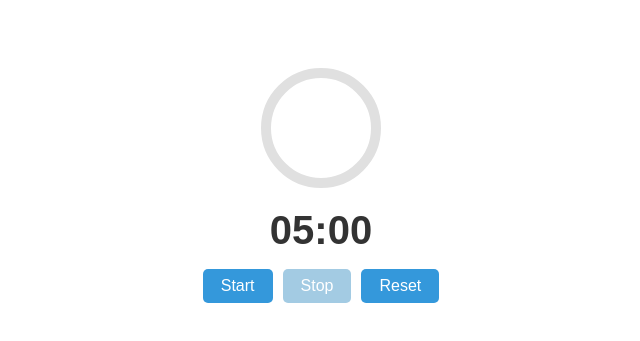
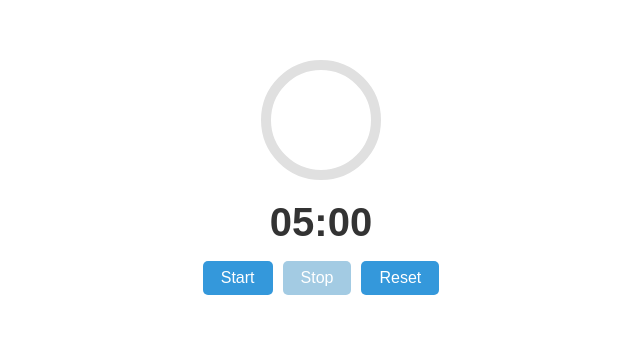
Before and after one commit to MajesticScroot/5-minute-timer, a plain HTML site: page index.html in a window 1280 px wide. Shown: the part 223-564 px from the top of the page, without its empty margins (319-959 px from the left). Drawn offline with Linux system fonts and the light colour scheme.

Commit message:
Update index.html

```diff
--- a/index.html
+++ b/index.html
@@ -4,6 +4,12 @@
   <meta charset="UTF-8">
   <title>5-Minute Timer with Progress Ring & Controls</title>
   <style>
+    html, body {
+  height: 100%;
+  margin: 0;
+  padding: 0;
+  overflow: hidden;
+}
     body {
       display: flex;
       flex-direction: column;
```
